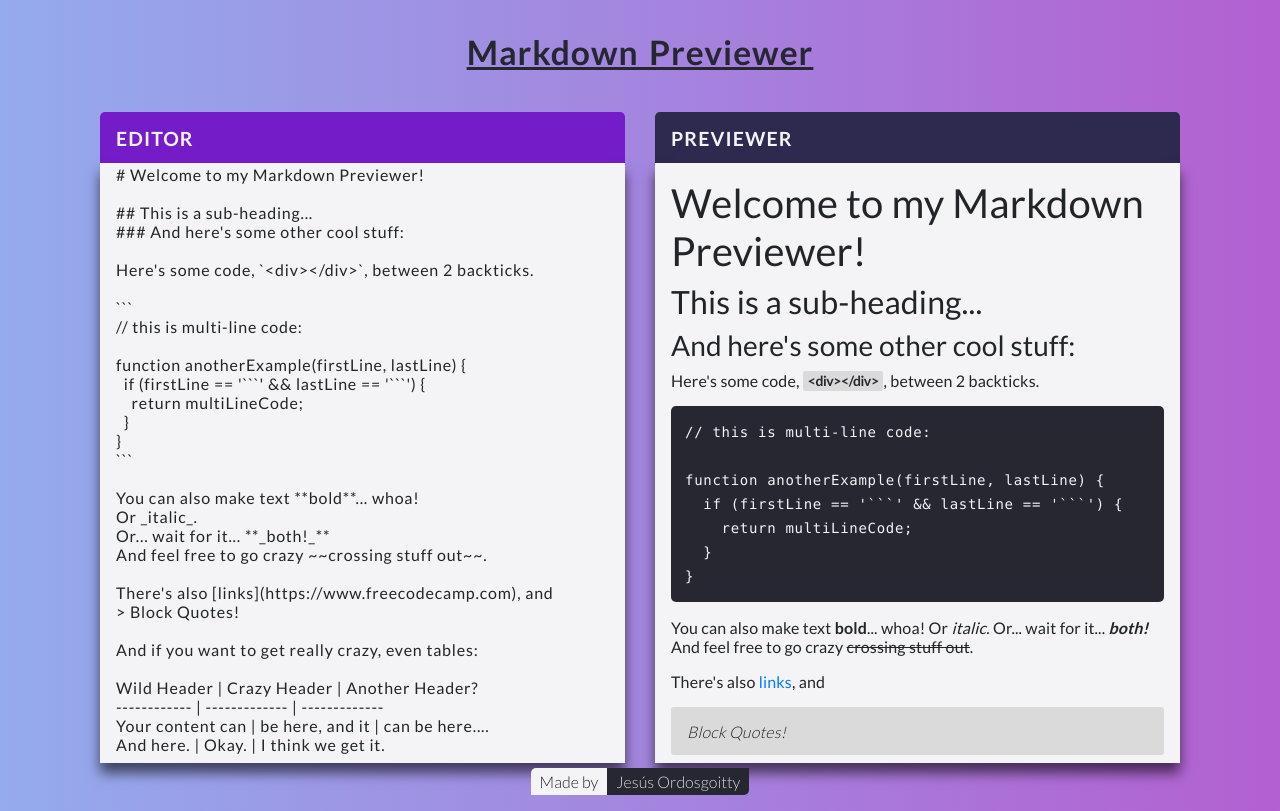
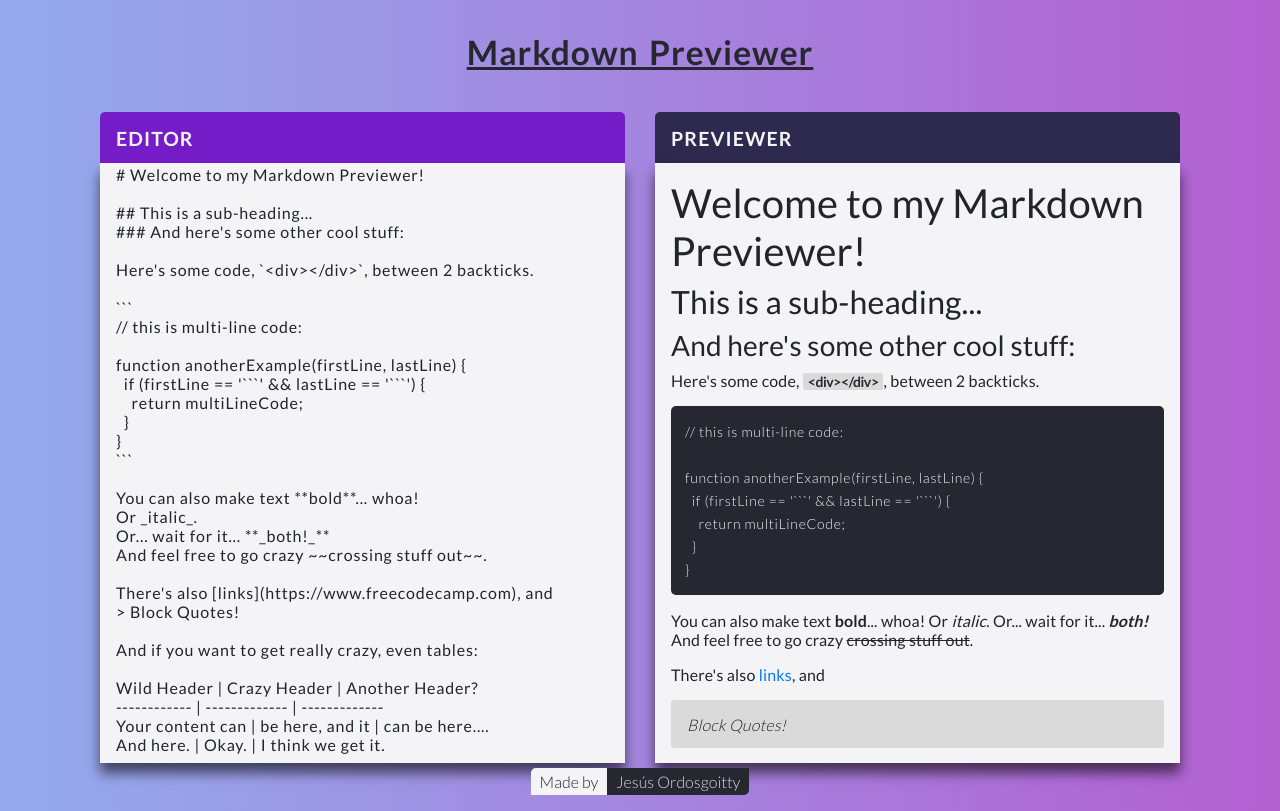
Before and after one commit to jodaz/markdown-previewer, a React (Create React App) app: page / in a window 1280 px wide. Built offline with nearby package versions, Linux system fonts and the light colour scheme.

Commit message:
Update Readme. Fix <code> styles

```diff
--- a/src/components/Previewer/index.css
+++ b/src/components/Previewer/index.css
@@ -19,24 +19,30 @@
 /*
   Previewer element's styles
 */
-.previewer p code {
+.previewer code {
   font-family: 'Lato', sans-serif;
   font-weight: 700;
   letter-spacing: -0.03em;
   background-color: var(--divider);
   color: var(--text-primary);
-  padding: 0.1em 0.35em;
-  border-radius: 2px
+  padding: 0 0.35em;
+  border-radius: 2px;
+  margin-top: 3px;
 }
 .previewer pre {
   background-color: var(--text-primary);
   color: var(--text);
   padding: 1em 0 1em 1em;
   font-family: 'Lato', sans-serif;
+  border-radius: 5px;
+}
+.previewer pre code {
+  padding: 0;
+  color: inherit;
+  background-color: inherit;
   font-weight: 300;
   letter-spacing: 0.05em;
   line-height: 1.65;
-  border-radius: 5px;
 }
 .previewer table {
   width: 100%;
```
Also changed, not shown: 2 other files (tests, documents, lock files or other folders).
